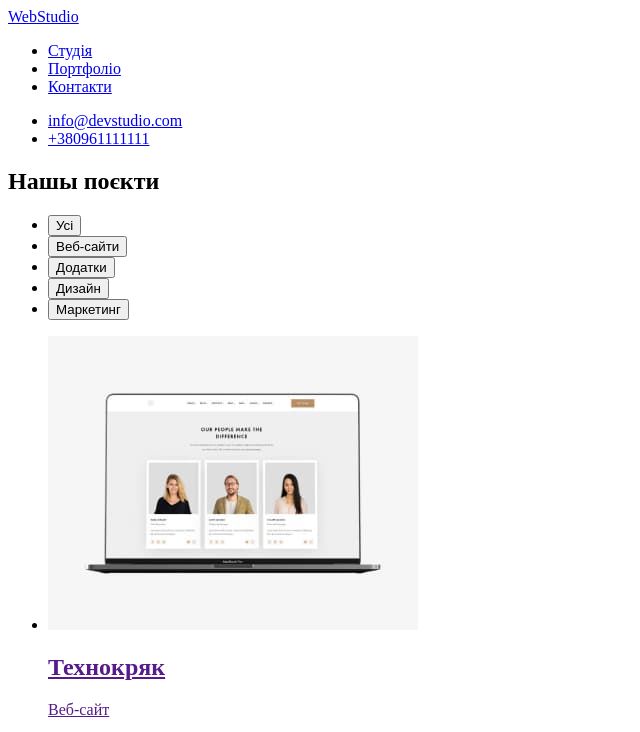
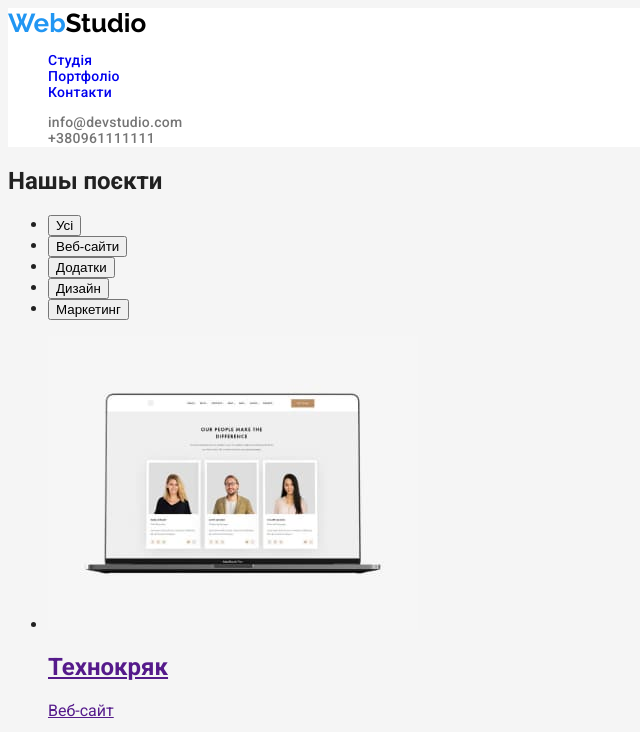
Before and after one commit to mantr88/goit-markup-hw-02, a plain HTML site: page portfolio.html in a window 1280 px wide. Shown: the top 732 px of the page, without its empty margins (0-640 px from the left). Drawn offline with Linux system fonts and the light colour scheme.

Commit message:
add class and styles heder's

```diff
--- /dev/null
+++ b/css/styles.css
@@ -0,0 +1,66 @@
+:root {
+    --main-color:#2196F3;
+    --main-bg-color:#F5F5F5;
+    --secondary-bg-color:#2F303A;
+    --header-bg-color: #ffffff;
+    --logo-second-color:#000000;
+    --main-font-color:#212121;
+    --second-font-color:#757575;
+    --white-font-color:#ffffff;
+}
+body {
+    font-family: 'Roboto', sans-serif;
+    background-color: var(--main-bg-color);
+    color: var(--main-font-color);
+}
+
+.list {
+    list-style: none;
+}
+
+.links {
+    text-decoration: none;
+}
+
+
+            /* header */
+
+.page-top {
+    background-color: var(--header-bg-color);
+
+}
+
+.logo {
+    color: var(--logo-second-color);
+    font-family: 'Raleway';
+    font-weight: 700;
+    font-size: 26px;
+    line-height: 31px;
+    letter-spacing: 1.19;
+}
+
+.accent-logo {
+    color: var(--main-color);
+}
+
+.site-nav,
+.contacts {
+    font-family: 'Roboto';
+    font-weight: 500;
+    font-size: 14px;
+    line-height: 1.14;
+    letter-spacing: 0.02em;
+}
+
+
+.link-nav:hover,
+.link-nav:focus,
+.link-contacts:hover,
+.link-contacts:focus {
+    color: var(--main-color);
+}
+
+.link-contacts {
+    text-decoration: none;
+    color: var(--second-font-color);
+}
--- a/portfolio.html
+++ b/portfolio.html
@@ -5,29 +5,36 @@
     <meta http-equiv="X-UA-Compatible" content="IE=edge" />
     <meta name="viewport" content="width=device-width, initial-scale=1.0" />
     <title>Портфоліо</title>
+    <link rel="stylesheet" href="./css/styles.css" />
+    <link rel="preconnect" href="https://fonts.googleapis.com" />
+    <link rel="preconnect" href="https://fonts.gstatic.com" crossorigin />
+    <link
+      href="https://fonts.googleapis.com/css2?family=Raleway:wght@700&family=Roboto:wght@400;500;700;900&display=swap"
+      rel="stylesheet"
+    />
   </head>
-  <body>
-    <header>
+  <body class="page">
+    <header class="page-top">
       <nav>
-        <a href="#">WebStudio</a>
-        <ul>
+        <a href="#" class="logo links"><span class="accent-logo">Web</span>Studio</a>
+        <ul class="site-nav list">
           <li>
-            <a href="./index.html">Студія</a>
+            <a href="./index.html" class="link-nav links">Студія</a>
           </li>
           <li>
-            <a href="#">Портфоліо</a>
+            <a href="#" class="link-nav links">Портфоліо</a>
           </li>
           <li>
-            <a href="#">Контакти</a>
+            <a href="#" class="link-nav links">Контакти</a>
           </li>
         </ul>
       </nav>
-      <ul>
+      <ul class="contacts list">
         <li>
-          <a href="mailto:info@devstudio.com">info@devstudio.com</a>
+          <a href="mailto:info@devstudio.com" class="link-contacts links">info@devstudio.com</a>
         </li>
         <li>
-          <a href="tel:+380961111111">+380961111111</a>
+          <a href="tel:+380961111111" class="link-contacts links">+380961111111</a>
         </li>
       </ul>
     </header>
```
Also changed, not shown: index.html (+9 -2 lines).
